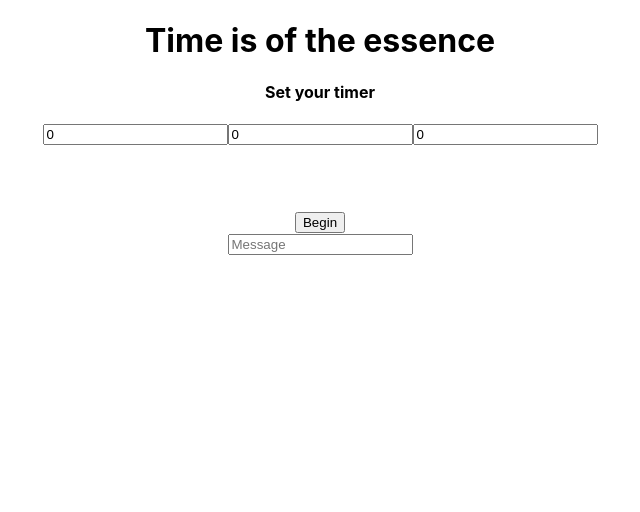
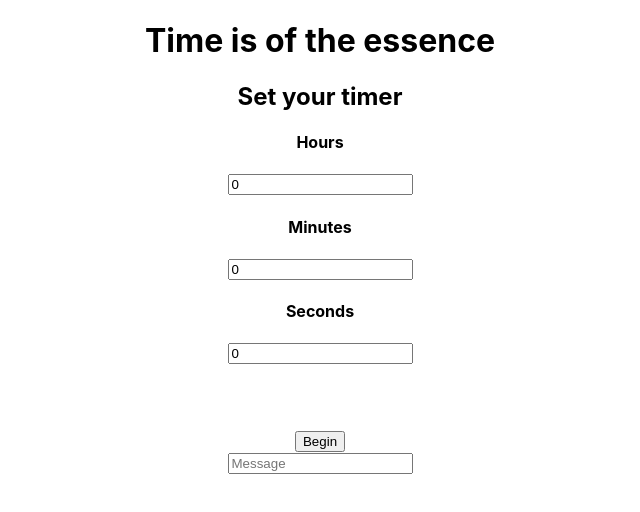
Before and after one commit to ibebrett/timer, a React (Create React App) app: page / in a window 1280 px wide. Shown: the top 512 px of the page, without its empty margins (320-960 px from the left). Built offline with nearby package versions, Linux system fonts and the light colour scheme.

Commit message:
added titles to the timer inputs so we know which is which.

```diff
--- a/src/App.css
+++ b/src/App.css
@@ -4,3 +4,7 @@ button{
 .App {
   text-align: center;
 }
+#countdown{
+  text-align: center;
+  margin-top: 6em;
+}
--- a/src/App.js
+++ b/src/App.js
@@ -41,12 +41,12 @@ class Countdown extends Component {
     }
     else {
       return (
-        <div>
+        <div >
           <ReactInterval
             timeout={100}
             callback={() => this.updateTimer()}
             enabled={true}
-          /><h1>{(this.props.t - this.state.currentTime) / 1000}</h1>
+          /><h1 id='countdown'>{(this.props.t - this.state.currentTime) / 1000}</h1>
         </div>
       );
     };
@@ -72,7 +72,7 @@ class Timer extends Component {
       min: 0,
       sec: 0,
       url: '',
-      inputMessage:''
+      inputMessage:'Enter The Beholder!!!'
 
     }
   }
@@ -104,19 +104,21 @@ class Timer extends Component {
     return (
       <div className="App">
         <h1>Time is of the essence</h1>
-        <h4>Set your timer</h4>
+        <h2>Set your timer</h2>
+        <h4>Hours</h4>
         <input
           type='text'
           placeholder='Hours'
           value={this.state.hours}
           onChange={this.makeUpdater('hours')}
-        />
+        /><h4>Minutes</h4>
         <input
           type='text'
           placeholder='Minutes'
           value={this.state.min}
           onChange={this.makeUpdater('min')}
         />
+        <h4>Seconds</h4>
         <input
           type='text'
           placeholder='Seconds'
```
